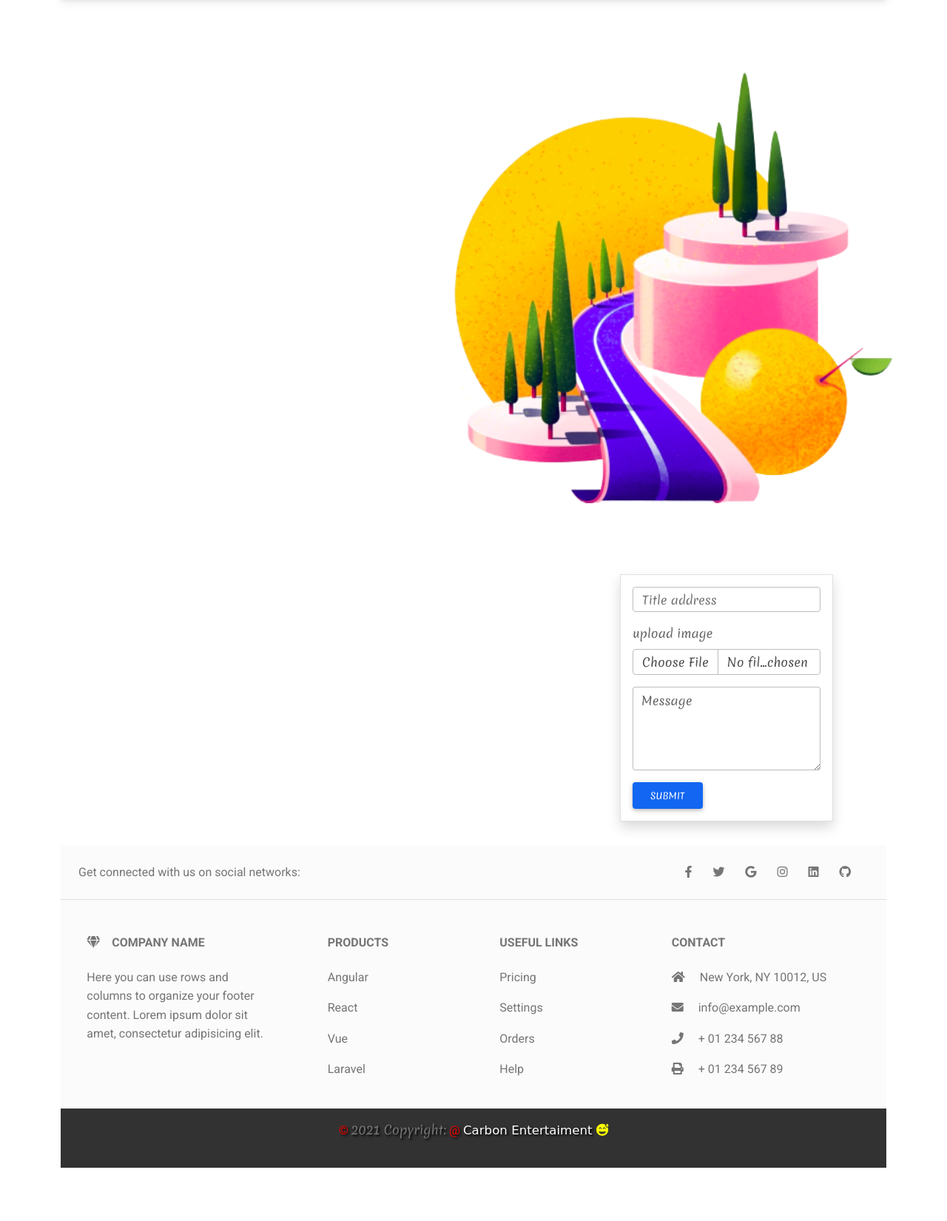
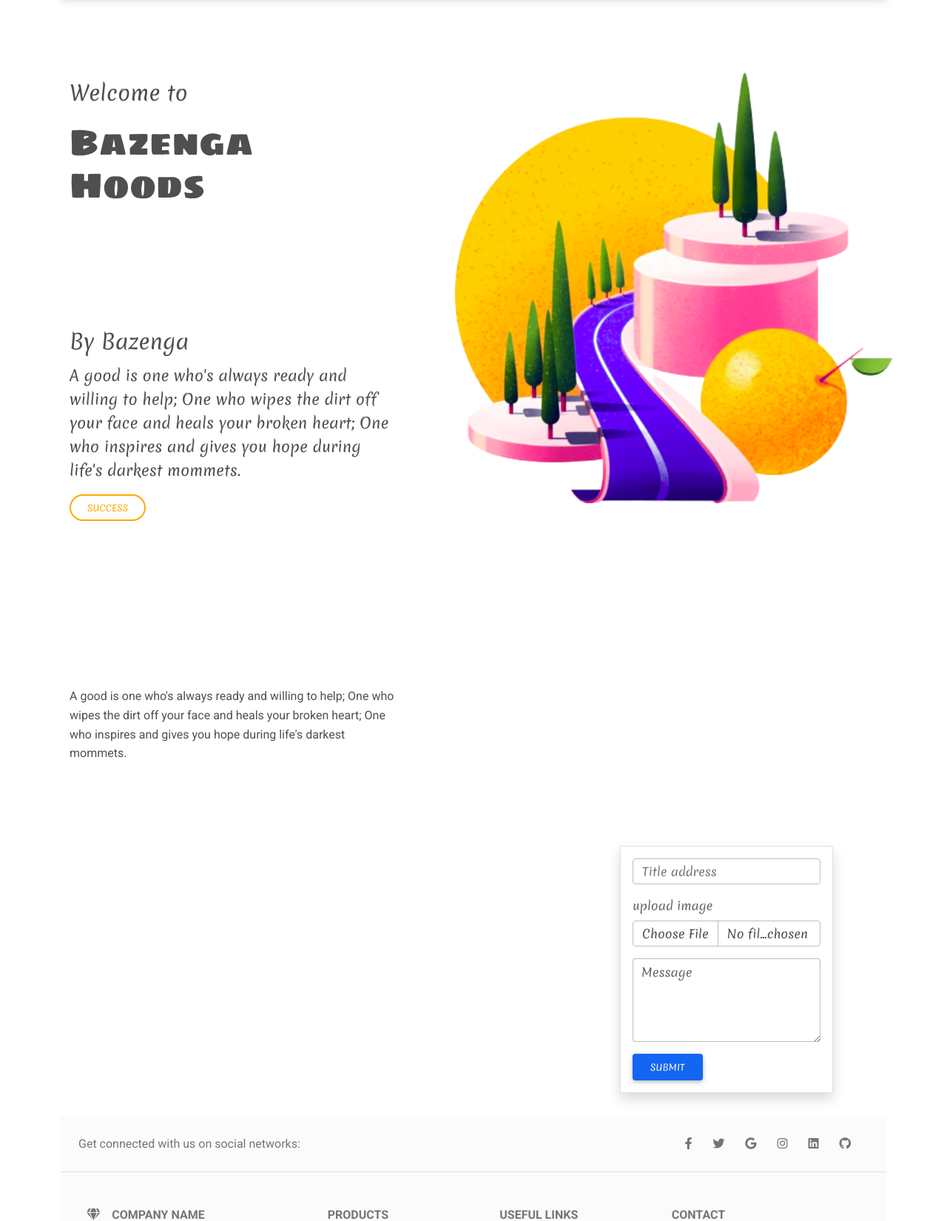
Before and after one commit to eude313/hood, a Django app: page /home in a window 1280 px wide. Shown: the part 75-1725 px from the top of the page at 74% size. Before the commit the page ends 1653 px from the top, so only its background shows below. Run offline with Django 3.2, Linux system fonts and the light colour scheme; some libraries are stand-ins or nearby versions; some web fonts are replaced.

Commit message:
add changes

```diff
--- a/hoods/templates/auth/signIn.html
+++ b/hoods/templates/auth/signIn.html
@@ -10,13 +10,13 @@
         <div class="col-md-6 ">
             <form style="width:18rem; height:auto; margin-top:4rem; font-family: 'Merienda', cursive;" class="border p-3 shadow">
                 {% if messages %}
-                <div class="messages me-5">
+                <div class="messages pt-2 pb-3" style="font-size:1.54rem;">
                     {% for message in messages %}
-                    <h4 {% if message.tags %} class="alert alert-{{ message.tags }}"{% endif %}>{{ message }}</h4>
+                    <small {% if message.tags %} class="alert alert-{{ message.tags }}"{% endif %}>{{ message }}</small>
                     {% endfor %}
                 </div>
                 {% endif %}
-                <div class="mb-3 mt-4">
+                <div class="mb-3 mt-2">
                     <input type="email" name="email" class="form-control" placeholder="Email address" id="exampleInputEmail1" aria-describedby="emailHelp">
                 </div>
                 <div class="mb-3">
--- a/hoods/templates/hod/home.html
+++ b/hoods/templates/hod/home.html
@@ -5,13 +5,34 @@
     <!-- {% include "hod/navbar.html" %} -->
     <div class="row mt-4">
         <div class="col-md-5">
-            <p>
+            <div  style='margin-top:5rem;'>
+                <p style="font-size:28px; font-family: 'Merienda', cursive;">
+                    Welcome to
+                </p>
+                <h2 style="font-size:3rem; font-family: 'Sigmar One', cursive;">
+                    Bazenga Hoods
+                </h2>
+            </div>
+            <div style="margin-top:10rem;">
+                <div class='d-flex my-2' style="font-size:28px;font-family: 'Merienda', cursive;"> <hr>By Bazenga <hr></div>
+                <p style="font-size:20px; font-family: 'Merienda', cursive;">
+                    A good is one who's always ready and willing to help; One who wipes the dirt off your face and heals your broken heart; One who inspires and gives you hope during life's darkest mommets.
+                </p>
+               <button
+                type="button"
+                class="btn btn-outline-warning btn-rounded"
+                style="font-family: 'Merienda', cursive;"
+                data-mdb-ripple-color="dark"
+                >
+                Success
+                </button>
+            </div>
+            <div style='margin-top:14rem;'>
+                <p>
+                    A good is one who's always ready and willing to help; One who wipes the dirt off your face and heals your broken heart; One who inspires and gives you hope during life's darkest mommets.
+                </p>
 
-            </p>
-            <h2>
-
-            </h2>
-
+            </div>
         </div>
         <div class="col-md-7" style="padding-top:3.5rem;">
             <img src="{% static '/images/pic.png' %}" class="img-fluid dot" alt="">
--- a/hoods/templates/hod/navbar.html
+++ b/hoods/templates/hod/navbar.html
@@ -44,7 +44,7 @@
                         <li><a class="dropdown-item" href="#">Action</a></li>
                         <li><a class="dropdown-item" href="#">Another action</a></li>
                         <li><hr class="dropdown-divider"></li>
-                        <li><a class="dropdown-item" href="{% url 'signOut' %}">Logout</a></li>
+                        <li><a class="dropdown-item" href="{% url 'signOut' %}">Logout</a>
                     </ul>
                 </li>
             </ul>
--- a/hoods/urls.py
+++ b/hoods/urls.py
@@ -4,6 +4,7 @@ from .views import *
 urlpatterns = [
     path('', signIn, name='signIn' ),
     path('register', register, name='register' ),
+    path('signOut', signOut, name='signOut' ),
     path('home', home, name='home' ),
     path('profile', profile, name='profile' ),
 ]
--- a/hoods/views.py
+++ b/hoods/views.py
@@ -43,8 +43,10 @@ def signIn(request):
 
 def signOut(request):
     logout(request)
+    messages.add_message(request, messages.SUCCESS, "logg Out successfull!")
     return redirect('signIn')
 
 
 def profile(request):
+
     return render(request, 'hod/profile.html')
```
Also changed, not shown: db.sqlite3.
